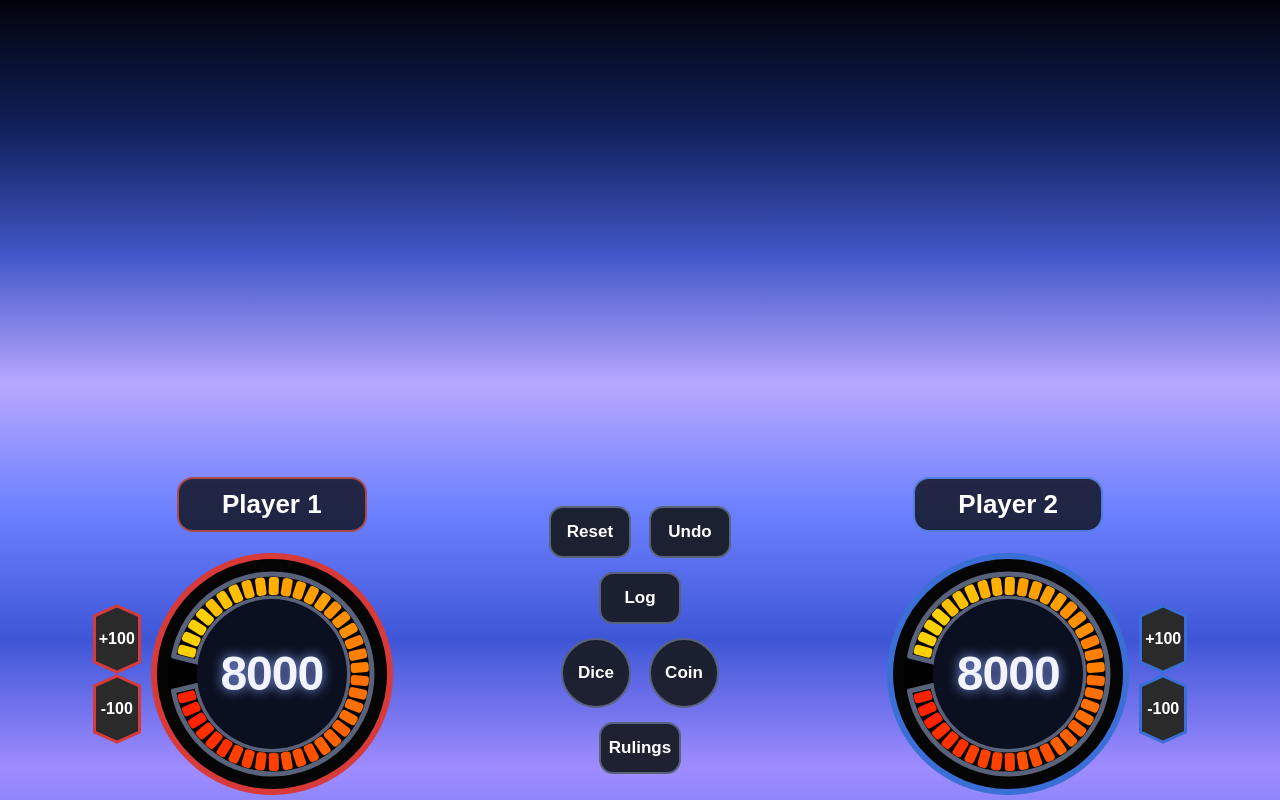
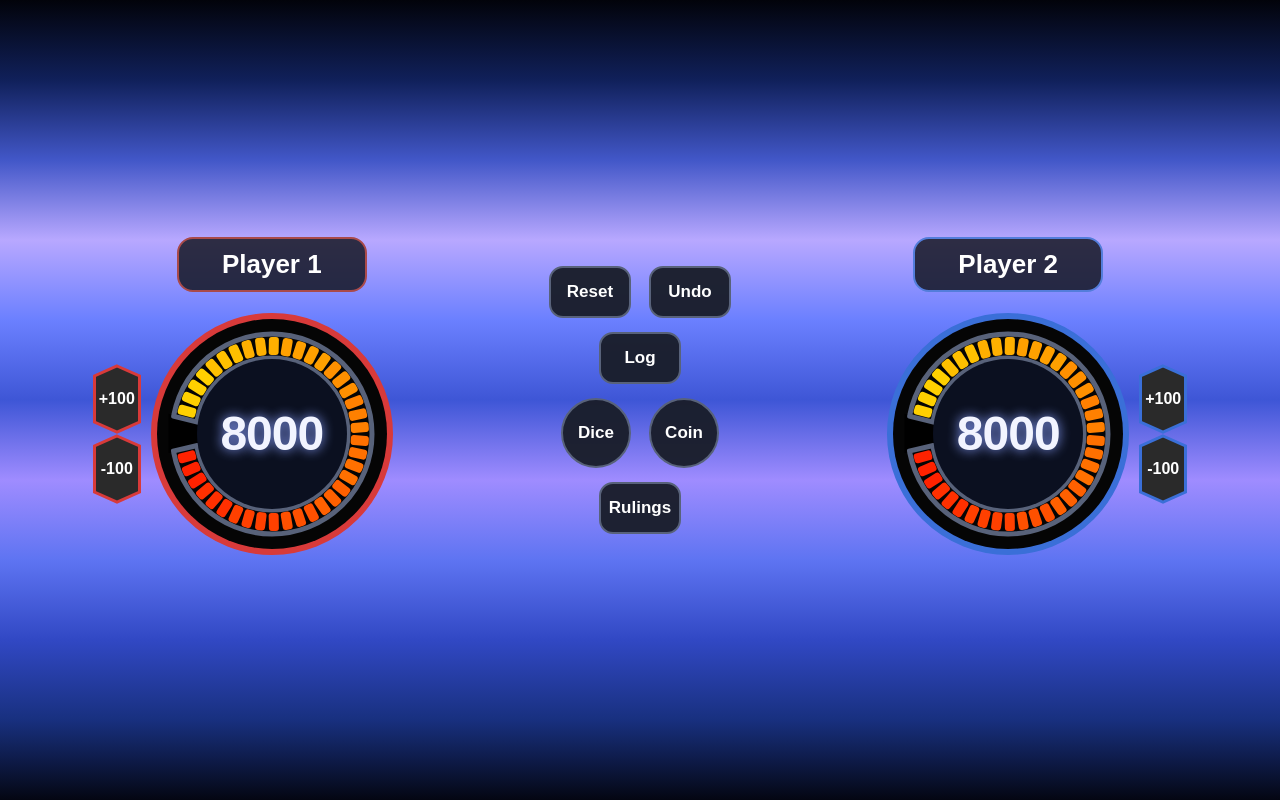
Before and after one commit to alector77-dev/aegis, a React (Vite) app: page / in a window 1280 px wide. Built offline with nearby package versions, Linux system fonts and the light colour scheme.

Commit message:
hitbox fixes

```diff
--- a/src/pages/DuelPage.css
+++ b/src/pages/DuelPage.css
@@ -2,7 +2,8 @@
   position: relative;
 
   width: 100vw;
-  height: 100vw;
+  min-height: 100vh;
+  height: 100vh;
 
   overflow: hidden;
 
--- a/src/styles/global.css
+++ b/src/styles/global.css
@@ -3,9 +3,11 @@ body,
 #root {
   margin: 0;
   padding: 0;
+
   width: 100%;
   height: 100%;
-  overflow: auto;
+
+  overflow: hidden;
 
   background: #02030a;
 
```
